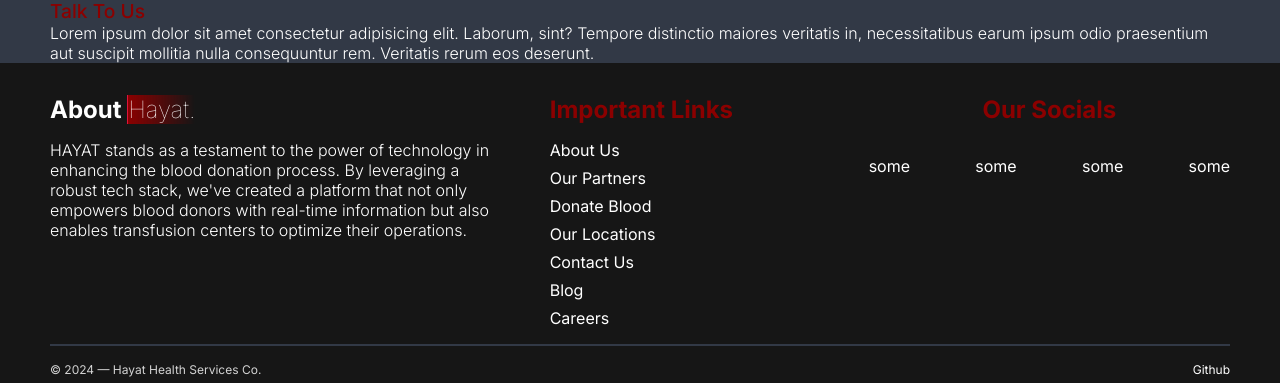
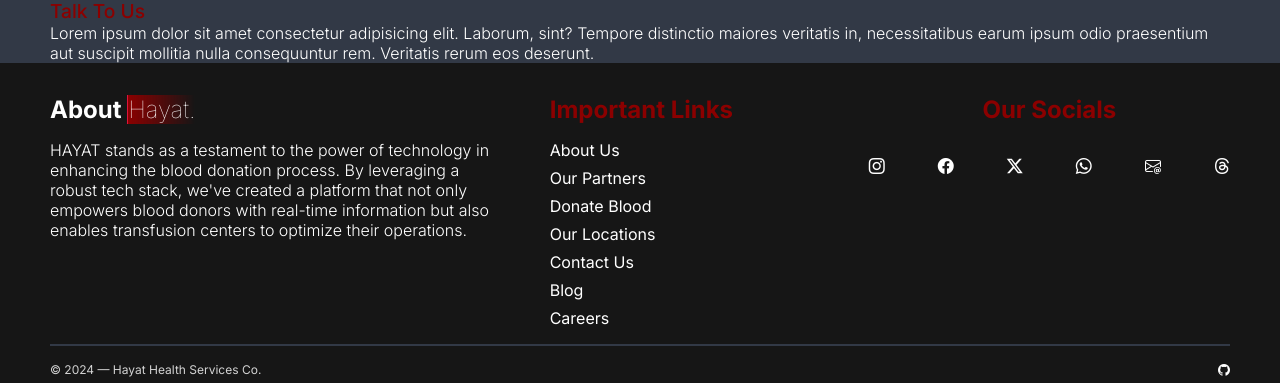
Before and after one commit to Chareeef/HAYAT, a Python web app: template templates/index.html in a window 1280 px wide. Shown: the part 1716-2099 px from the top of the page. Run offline with Jinja, Linux system fonts and the light colour scheme; the template is opened without the code that fills it, so the values that code supplies are empty.

Commit message:
feat: add bootstrap icons

```diff
--- a/templates/index.html
+++ b/templates/index.html
@@ -20,6 +20,9 @@
     <link rel="preconnect" href="https://fonts.gstatic.com" crossorigin>
     <link href="https://fonts.googleapis.com/css2?family=Inter:wght@100;200;300;400;500;600;700;800;900&display=swap"
         rel="stylesheet">
+
+    <!-- icons -->
+    <link rel="stylesheet" href="https://cdn.jsdelivr.net/npm/bootstrap-icons@1.11.3/font/bootstrap-icons.min.css">
 
     <!-- css -->
     <link rel="stylesheet" href="../static/styles/main.css">
@@ -145,10 +148,12 @@
             <div class="footer_socials">
                 <h3 class="title">Our Socials</h3>
                 <div>
-                    <div>some</div>
-                    <div>some</div>
-                    <div>some</div>
-                    <div>some</div>
+                    <i class="bi bi-instagram"></i>
+                    <i class="bi bi-facebook"></i>
+                    <i class="bi bi-twitter-x"></i>
+                    <i class="bi bi-whatsapp"></i>
+                    <i class="bi bi-envelope-at"></i>
+                    <i class="bi bi-threads"></i>
                 </div>
 
             </div>
@@ -156,7 +161,7 @@
         <hr>
         <div class="copyright">
             <p> &copy; 2024 &mdash; Hayat Health Services Co.</p>
-            <a href="https://github.com/Chareeef/HAYAT">Github</p>
+            <a href="https://github.com/Chareeef/HAYAT"><i class="bi bi-github"></i></p>
         </div>
     </footer>
 
```
